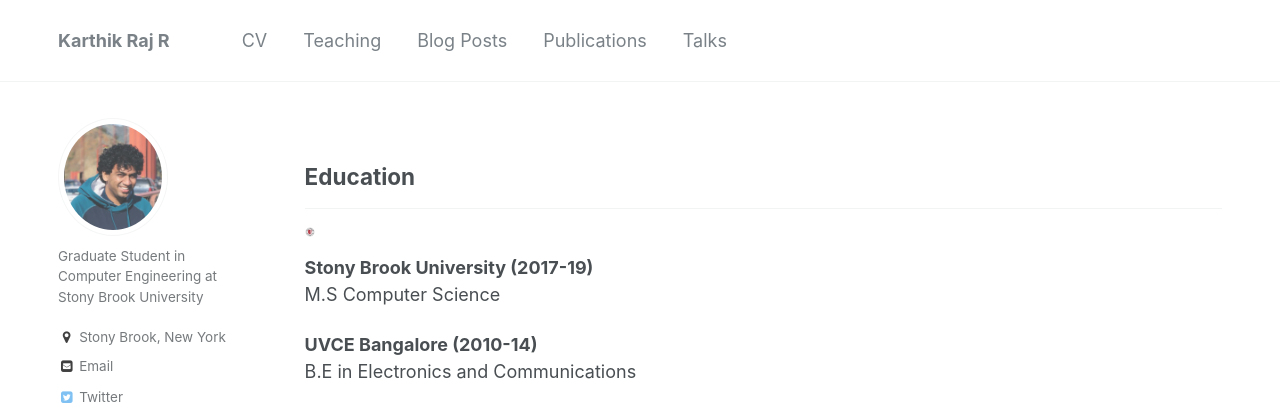
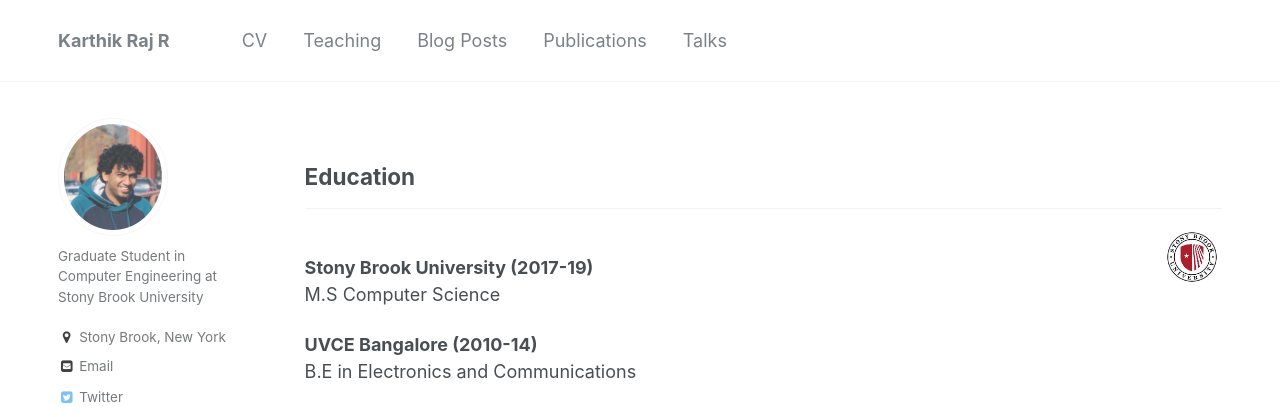
Before and after one commit to Karthik4293/Karthik4293.github.io, a Jekyll site: the page built from _pages/cv.md, in a window 1280 px wide. Shown: the top 417 px of the page. Built offline with Jekyll 4.4.1, drawn with Linux system fonts in a browser that asks for light colours.

Commit message:
new lines

```diff
--- a/_pages/cv.md
+++ b/_pages/cv.md
@@ -8,7 +8,7 @@ redirect_from:
 ---
 ## Education
 ------
-<img align="left" width="10" src="/images/SBU_logo_1.jpg">
+<img align="right" width="60" src="/images/SBU_logo_1.jpg">
 <b>Stony Brook University (2017-19)</b>
 M.S Computer Science
 
```
